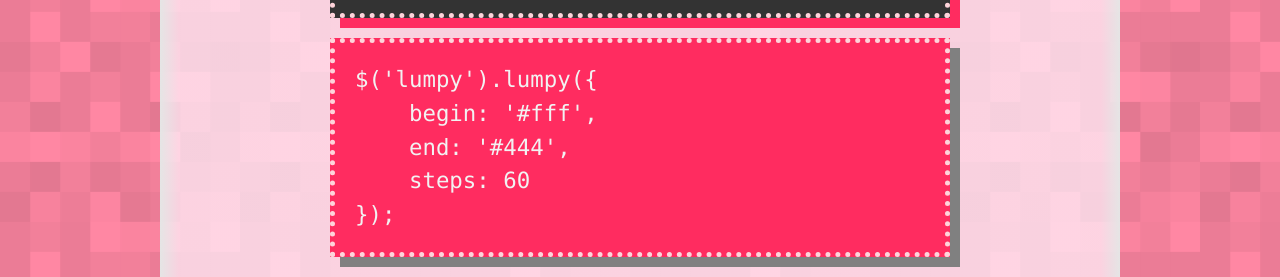
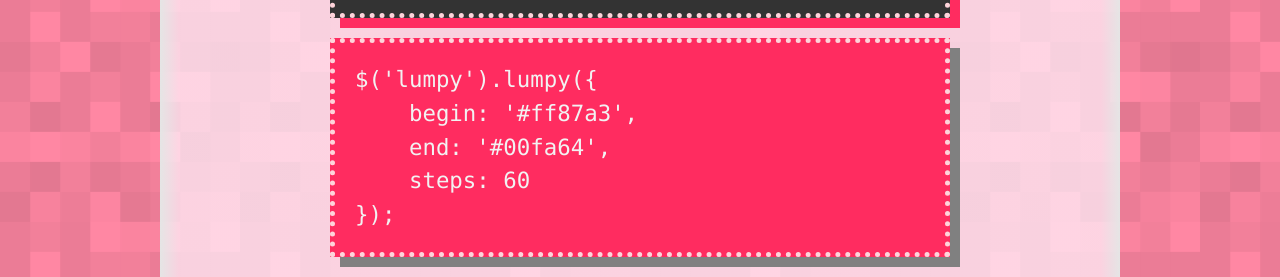
Before and after one commit to InfinityBlue/lumpy-text, a plain HTML site: page index.html in a window 1280 px wide. Shown: the part 1809-2086 px from the top of the page. Drawn offline with Linux system fonts and the light colour scheme; a web font is replaced by a local one.

Commit message:
chore: update content

```diff
--- a/index.html
+++ b/index.html
@@ -17,10 +17,9 @@
     <body>
         <div id="container">
             <div class="inner">
-
                 <header>
-                <h1>Lumpy Text</h1>
-                <h2>lumpy-text is a project that makes you using linear gradient text, such as text color, opacity, text shadow, text size...and so on.</h2>
+                    <h1>Lumpy Text</h1>
+                    <h2>lumpy-text is a project that makes you using linear gradient text, such as text color, opacity, text shadow, text size...and so on.</h2>
                 </header>
 
                 <section id="downloads" class="clearfix">
@@ -58,8 +57,8 @@
                     </h3>
                     <p class="lumpy lumpy-more-color">Dolor quaerat cupiditate similique ipsa dolore! Nam omnis praesentium sunt.</p>
 <pre><code>$('lumpy').lumpy({
-    begin: '#fff',
-    end: '#444',
+    begin: '#ff87a3',
+    end: '#00fa64',
     steps: 60
 });
 </code></pre>
```
